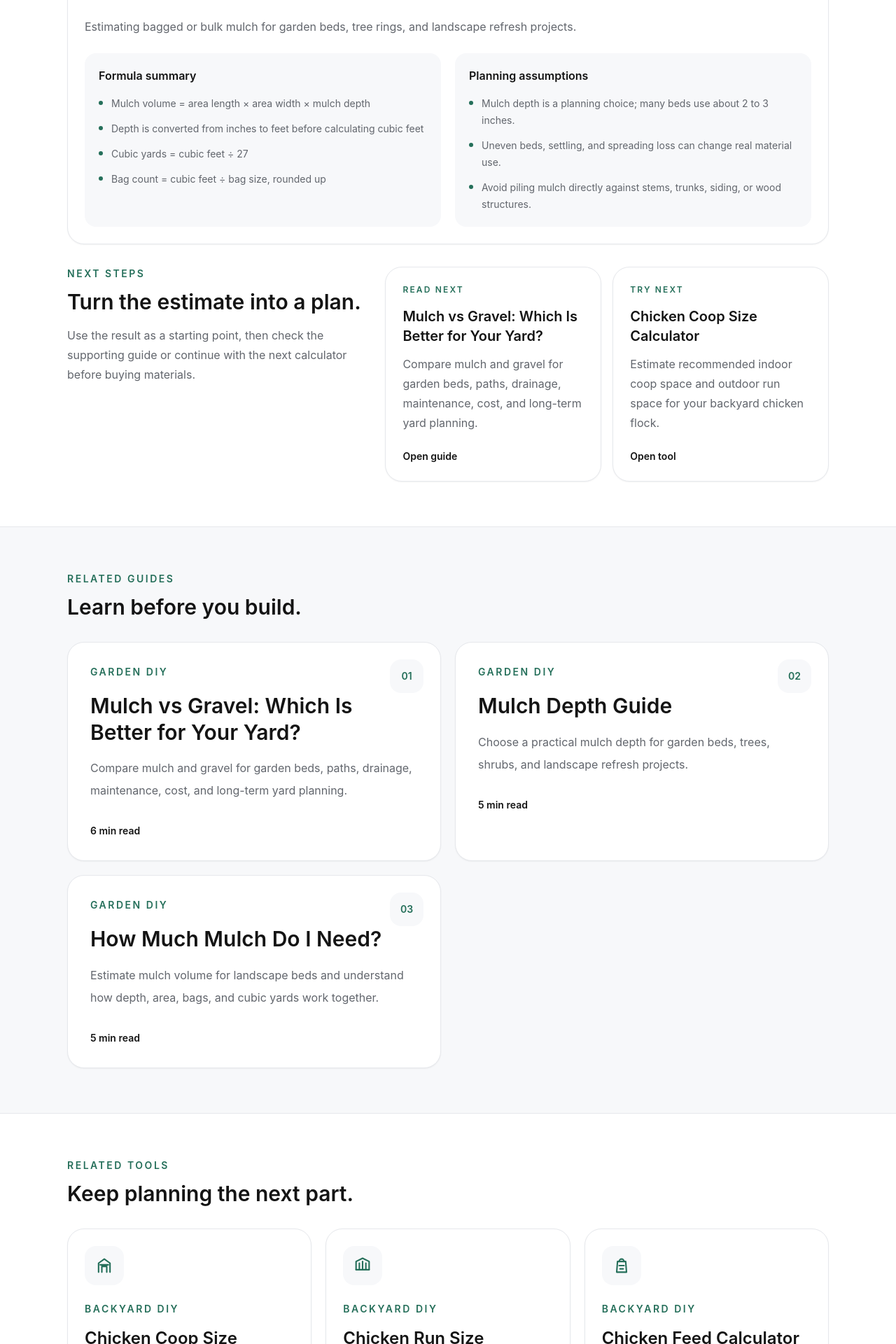
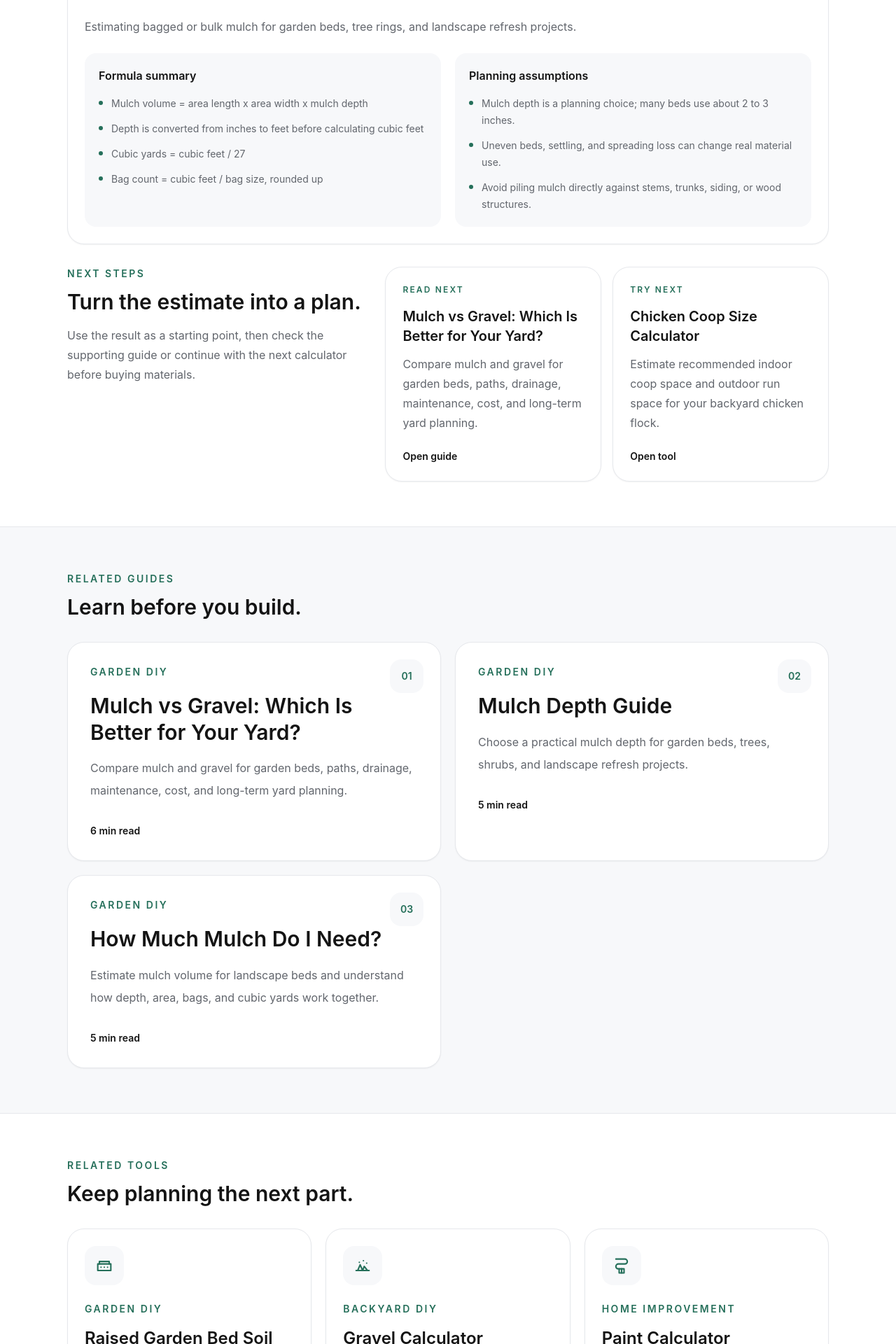
Before and after one commit to bcd736710-sketch/buildmetric, a Next.js app: page /tools/mulch-calculator in a window 1280 px wide. Shown: the part 2860-4780 px from the top of the page at 70% size. Built offline with nearby package versions, Linux system fonts and the light colour scheme; no server answers.

Commit message:
Improve tool discovery and related recommendations

```diff
--- a/app/tools/page.tsx
+++ b/app/tools/page.tsx
@@ -4,6 +4,10 @@ import { Container } from "@/components/container";
 import { ToolCard } from "@/components/tool-card";
 import { getPostsForTool } from "@/lib/blog";
 import { calculators } from "@/lib/calculators";
+
+const calculatorCategories = Array.from(
+  new Set(calculators.map((calculator) => calculator.category)),
+);
 
 export const metadata: Metadata = {
   title: "DIY Calculators",
@@ -56,10 +60,40 @@ export default function ToolsPage() {
 
       <section className="py-12 sm:py-16">
         <Container>
-          <div className="mt-10 grid gap-5 md:grid-cols-2">
-            {calculators.map((calculator) => (
-              <ToolCard key={calculator.slug} calculator={calculator} />
-            ))}
+          <div className="grid gap-10">
+            {calculatorCategories.map((category) => {
+              const categoryTools = calculators.filter(
+                (calculator) => calculator.category === category,
+              );
+              const guideCount = new Set(
+                categoryTools.flatMap((calculator) =>
+                  getPostsForTool(calculator.slug).map((post) => post.slug),
+                ),
+              ).size;
+
+              return (
+                <section key={category}>
+                  <div className="flex flex-col gap-3 sm:flex-row sm:items-end sm:justify-between">
+                    <div>
+                      <p className="text-sm font-semibold uppercase tracking-[0.18em] text-brand">
+                        {category}
+                      </p>
+                      <h2 className="mt-3 text-3xl font-semibold text-ink">
+                        {categoryTools.length} planning tools
+                      </h2>
+                    </div>
+                    <p className="text-sm font-medium text-muted">
+                      {guideCount} related guides
+                    </p>
+                  </div>
+                  <div className="mt-6 grid gap-5 md:grid-cols-2">
+                    {categoryTools.map((calculator) => (
+                      <ToolCard key={calculator.slug} calculator={calculator} />
+                    ))}
+                  </div>
+                </section>
+              );
+            })}
           </div>
         </Container>
       </section>
--- a/components/related-tools.tsx
+++ b/components/related-tools.tsx
@@ -1,15 +1,75 @@
 import { Container } from "@/components/container";
 import { ToolCard } from "@/components/tool-card";
-import { calculators } from "@/lib/calculators";
+import { calculators, type CalculatorSummary } from "@/lib/calculators";
 
 type RelatedToolsProps = {
   currentSlug: string;
 };
 
+const relatedToolSlugsByTool: Record<string, string[]> = {
+  "chicken-coop-size-calculator": [
+    "chicken-run-size-calculator",
+    "chicken-feed-calculator",
+    "shed-cost-calculator",
+  ],
+  "chicken-run-size-calculator": [
+    "chicken-coop-size-calculator",
+    "chicken-feed-calculator",
+    "fence-cost-calculator",
+  ],
+  "chicken-feed-calculator": [
+    "chicken-coop-size-calculator",
+    "chicken-run-size-calculator",
+    "raised-garden-bed-soil-calculator",
+  ],
+  "raised-garden-bed-soil-calculator": [
+    "mulch-calculator",
+    "gravel-calculator",
+    "paint-calculator",
+  ],
+  "shed-cost-calculator": [
+    "gravel-calculator",
+    "concrete-slab-calculator",
+    "fence-cost-calculator",
+  ],
+  "mulch-calculator": [
+    "raised-garden-bed-soil-calculator",
+    "gravel-calculator",
+    "paint-calculator",
+  ],
+  "gravel-calculator": [
+    "shed-cost-calculator",
+    "concrete-slab-calculator",
+    "mulch-calculator",
+  ],
+  "fence-cost-calculator": [
+    "gravel-calculator",
+    "shed-cost-calculator",
+    "concrete-slab-calculator",
+  ],
+  "concrete-slab-calculator": [
+    "gravel-calculator",
+    "shed-cost-calculator",
+    "fence-cost-calculator",
+  ],
+  "paint-calculator": [
+    "raised-garden-bed-soil-calculator",
+    "mulch-calculator",
+    "fence-cost-calculator",
+  ],
+};
+
 export function RelatedTools({ currentSlug }: RelatedToolsProps) {
-  const relatedTools = calculators
-    .filter((calculator) => calculator.slug !== currentSlug)
-    .slice(0, 3);
+  const preferredSlugs = relatedToolSlugsByTool[currentSlug] ?? [];
+  const preferredTools = preferredSlugs
+    .map((slug) => calculators.find((calculator) => calculator.slug === slug))
+    .filter((tool): tool is CalculatorSummary => Boolean(tool));
+  const fallbackTools = calculators.filter(
+    (calculator) =>
+      calculator.slug !== currentSlug &&
+      !preferredSlugs.includes(calculator.slug),
+  );
+  const relatedTools = [...preferredTools, ...fallbackTools].slice(0, 3);
 
   if (relatedTools.length === 0) {
     return null;
--- a/lib/calculators.ts
+++ b/lib/calculators.ts
@@ -22,10 +22,10 @@ export const calculators: CalculatorSummary[] = [
     description:
       "Estimate recommended indoor coop space and outdoor run space for your backyard chicken flock.",
     formulaSummary: [
-      "Indoor coop space = number of chickens × space per chicken",
+      "Indoor coop space = number of chickens x space per chicken",
       "Small chickens use 3 sq ft each, medium chickens use 4 sq ft each, and large chickens use 5 sq ft each",
       "Walk-in coops add a 25% indoor space allowance",
-      "Run space = number of chickens × 10 sq ft",
+      "Run space = number of chickens x 10 sq ft",
     ],
     assumptions: [
       "The result is a planning estimate, not a building code requirement.",
@@ -72,8 +72,8 @@ export const calculators: CalculatorSummary[] = [
     description:
       "Estimate minimum and comfortable outdoor run space for your backyard chicken flock.",
     formulaSummary: [
-      "Minimum run space = number of chickens × minimum sq ft per chicken",
-      "Comfortable run space = number of chickens × roomier sq ft per chicken",
+      "Minimum run space = number of chickens x minimum sq ft per chicken",
+      "Comfortable run space = number of chickens x roomier sq ft per chicken",
       "Surface type adjusts the target because dirt, mixed ground, and grass wear differently",
     ],
     assumptions: [
@@ -121,9 +121,9 @@ export const calculators: CalculatorSummary[] = [
     description:
       "Estimate daily, weekly, and monthly chicken feed needs for your flock.",
     formulaSummary: [
-      "Daily feed = number of chickens × feed per chicken per day",
-      "Weekly feed = daily feed × 7",
-      "Monthly feed = daily feed × 30",
+      "Daily feed = number of chickens x feed per chicken per day",
+      "Weekly feed = daily feed x 7",
+      "Monthly feed = daily feed x 30",
       "Bag count = monthly feed divided by selected bag size, rounded up",
     ],
     assumptions: [
@@ -171,10 +171,10 @@ export const calculators: CalculatorSummary[] = [
     description:
       "Calculate how much soil you need to fill a raised garden bed.",
     formulaSummary: [
-      "Soil volume = bed length × bed width × soil depth",
+      "Soil volume = bed length x bed width x soil depth",
       "Depth is converted from inches to feet before calculating cubic feet",
-      "Cubic yards = cubic feet ÷ 27",
-      "Bag count = cubic feet ÷ bag size, rounded up",
+      "Cubic yards = cubic feet / 27",
+      "Bag count = cubic feet / bag size, rounded up",
     ],
     assumptions: [
       "Soil can settle after watering, planting, and the first few weeks of use.",
@@ -221,8 +221,8 @@ export const calculators: CalculatorSummary[] = [
     description:
       "Estimate a simple DIY shed budget from shed size and finish level.",
     formulaSummary: [
-      "Shed area = length × width",
-      "Base project cost = shed area × selected cost per square foot",
+      "Shed area = length x width",
+      "Base project cost = shed area x selected cost per square foot",
       "Estimated total = base project cost + selected foundation allowance",
     ],
     assumptions: [
@@ -270,10 +270,10 @@ export const calculators: CalculatorSummary[] = [
     description:
       "Estimate mulch volume in cubic feet, cubic yards, and bag count for garden beds and landscape areas.",
     formulaSummary: [
-      "Mulch volume = area length × area width × mulch depth",
+      "Mulch volume = area length x area width x mulch depth",
       "Depth is converted from inches to feet before calculating cubic feet",
-      "Cubic yards = cubic feet ÷ 27",
-      "Bag count = cubic feet ÷ bag size, rounded up",
+      "Cubic yards = cubic feet / 27",
+      "Bag count = cubic feet / bag size, rounded up",
     ],
     assumptions: [
       "Mulch depth is a planning choice; many beds use about 2 to 3 inches.",
@@ -315,10 +315,10 @@ export const calculators: CalculatorSummary[] = [
     description:
       "Estimate gravel volume and approximate tons for paths, pads, shed bases, and landscaping projects.",
     formulaSummary: [
-      "Gravel volume = length × width × depth",
+      "Gravel volume = length x width x depth",
       "Depth is converted from inches to feet before calculating cubic feet",
-      "Cubic yards = cubic feet ÷ 27",
-      "Approximate tons = cubic yards × selected gravel density",
+      "Cubic yards = cubic feet / 27",
+      "Approximate tons = cubic yards x selected gravel density",
     ],
     assumptions: [
       "Gravel density varies by stone type, moisture, and supplier.",
@@ -360,8 +360,8 @@ export const calculators: CalculatorSummary[] = [
     description:
       "Estimate a simple backyard fence budget from linear feet, material type, and gate count.",
     formulaSummary: [
-      "Fence material cost = total linear feet × selected material cost per foot",
-      "Gate cost = number of gates × gate allowance",
+      "Fence material cost = total linear feet x selected material cost per foot",
+      "Gate cost = number of gates x gate allowance",
       "Estimated total = fence material cost + gate cost",
     ],
     assumptions: [
@@ -404,9 +404,9 @@ export const calculators: CalculatorSummary[] = [
     description:
       "Estimate concrete volume in cubic yards and bags for patios, shed bases, and small slabs.",
     formulaSummary: [
-      "Slab volume = length × width × thickness",
+      "Slab volume = length x width x thickness",
       "Thickness is converted from inches to feet before calculating cubic feet",
-      "Cubic yards = cubic feet ÷ 27",
+      "Cubic yards = cubic feet / 27",
       "Final estimate can include a selected waste allowance",
     ],
     assumptions: [
@@ -449,7 +449,7 @@ export const calculators: CalculatorSummary[] = [
     description:
       "Estimate paint gallons from wall area, number of coats, and coverage per gallon.",
     formulaSummary: [
-      "Paint needed = paintable area × number of coats ÷ coverage per gallon",
+      "Paint needed = paintable area x number of coats / coverage per gallon",
       "Gallons to buy are rounded up to the next whole gallon",
       "Large openings can be subtracted for a tighter estimate",
     ],
```
